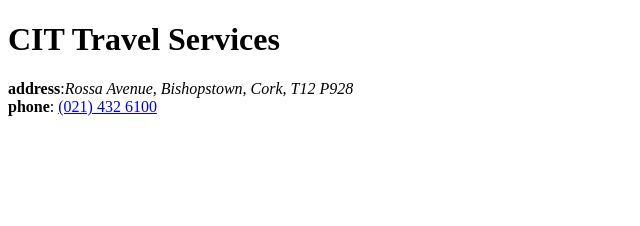
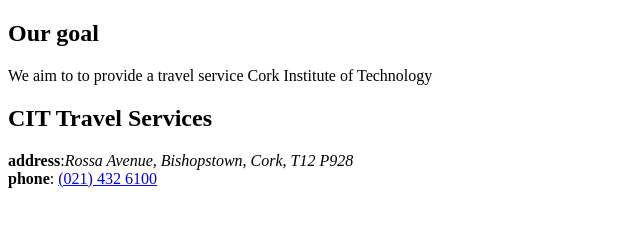
Before and after one commit to vilius-valiusis/agileweb, a plain HTML site: page index.html in a window 1280 px wide. Shown: the whole page, without its empty margins (0-640 px from the left). Drawn offline with Linux system fonts and the light colour scheme.

Commit message:
added goal

```diff
--- a/index.html
+++ b/index.html
@@ -4,8 +4,10 @@
 <title>CIT Travel Services</title>
 </head>
 <body>
+	<h2>Our goal</h2>
+	<p>We aim to to provide a travel service Cork Institute of Technology<p>
 
-	<h1>CIT Travel Services</h1>
+	<h2>CIT Travel Services</h2>
 	<p>
 		<b>address</b>:<em>Rossa Avenue, Bishopstown, Cork, T12 P928</em>
 		<br>
```
